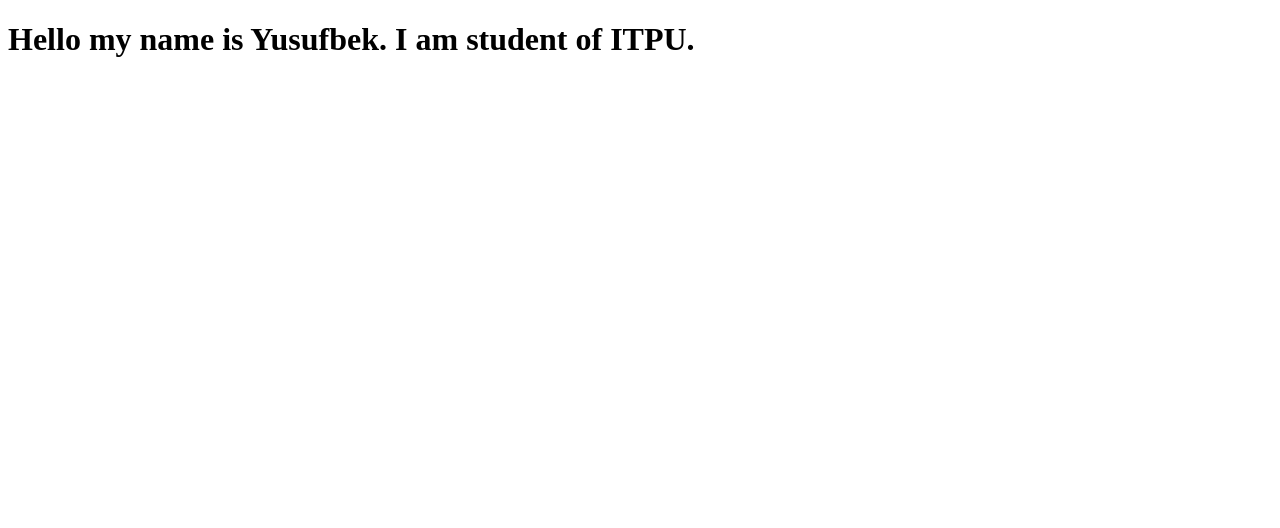
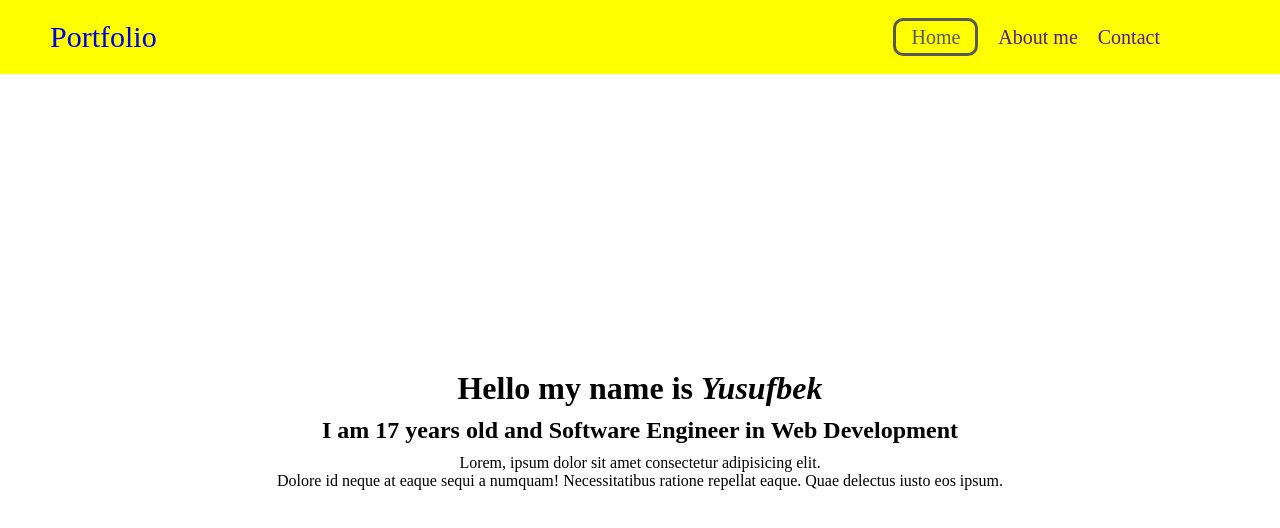
Before and after one commit to yusuforzibekov/domain, a plain HTML site: page index.html in a window 1280 px wide. Drawn offline with Linux system fonts and the light colour scheme.

Commit message:
Hello new website

```diff
--- a/index.html
+++ b/index.html
@@ -1,12 +1,32 @@
 <!DOCTYPE html>
 <html lang="en">
+
 <head>
     <meta charset="UTF-8">
     <meta name="viewport" content="width=device-width, initial-scale=1.0">
     <meta http-equiv="X-UA-Compatible" content="ie=edge">
+    <link rel="stylesheet" href="style.css">
     <title>Document</title>
 </head>
+
 <body>
-    <h1>Hello my name is Yusufbek. I am student of ITPU.</h1>
+    <header class="header">
+        <nav class="navbar">
+            <a href="#" class="nav_link">Portfolio</a>
+            <ul class="navbar_ul">
+                <li class="navbar_list"><span><a href="">Home</a></span></li>
+                <li class="navbar_list"><a href="">About me</a></li>
+                <li class="navbar_list"><a href="">Contact</a></li>
+            </ul>
+        </nav>
+        <main class="header_2">
+            <div class="text">
+                <h1>Hello my name is <em>Yusufbek</em></h1>
+                <h2>I am 17 years old and Software Engineer in Web Development</h2>
+                <p>Lorem, ipsum dolor sit amet consectetur adipisicing elit. <br> Dolore id neque at eaque sequi a numquam! Necessitatibus ratione repellat eaque. Quae delectus iusto eos ipsum.</p>
+            </div>
+        </main>
+    </header>
 </body>
+
 </html>
--- /dev/null
+++ b/style.css
@@ -0,0 +1,68 @@
+* {
+    list-style: none;
+    text-decoration: none;
+    padding: 0;
+    margin: 0;
+    scroll-behavior: smooth;
+}
+
+.header {
+    height: 100vh;
+    background: url();
+}
+
+.navbar{
+    display: flex;
+    justify-content: space-between;
+    align-items: center;
+    background: rgb(255, 255, 0);
+}
+
+.nav_link{
+    font-size: 30px;
+    margin-left: 50px;
+    padding: 20px 0 20px 0;
+}
+
+.navbar_ul{
+    display: flex;
+    margin: 0 100px 0 0;
+}
+
+.navbar_list{
+    font-size: 20px;
+    margin-right: 20px;
+}
+
+.navbar_list a:hover{
+    text-decoration: underline;
+}
+
+.navbar_list span a{
+    border: 3px solid ;
+    padding: 5px 15px 5px 15px;
+    border-radius: 10px;
+    color: rgb(88, 88, 88);
+}
+
+.navbar_list span a:hover{
+    color: rgb(33, 212, 93);
+    background: #fff;
+    text-decoration: none;
+}
+
+.header_2{
+    text-align: center;
+}
+
+.header_2 .text{
+    width: 100%;
+    position: absolute;
+    top: 45%;
+}
+
+.header_2 .text h1,
+.header_2 .text h2,
+.header_2 .text p{
+    padding: 10px 0 0 0;
+}
```
